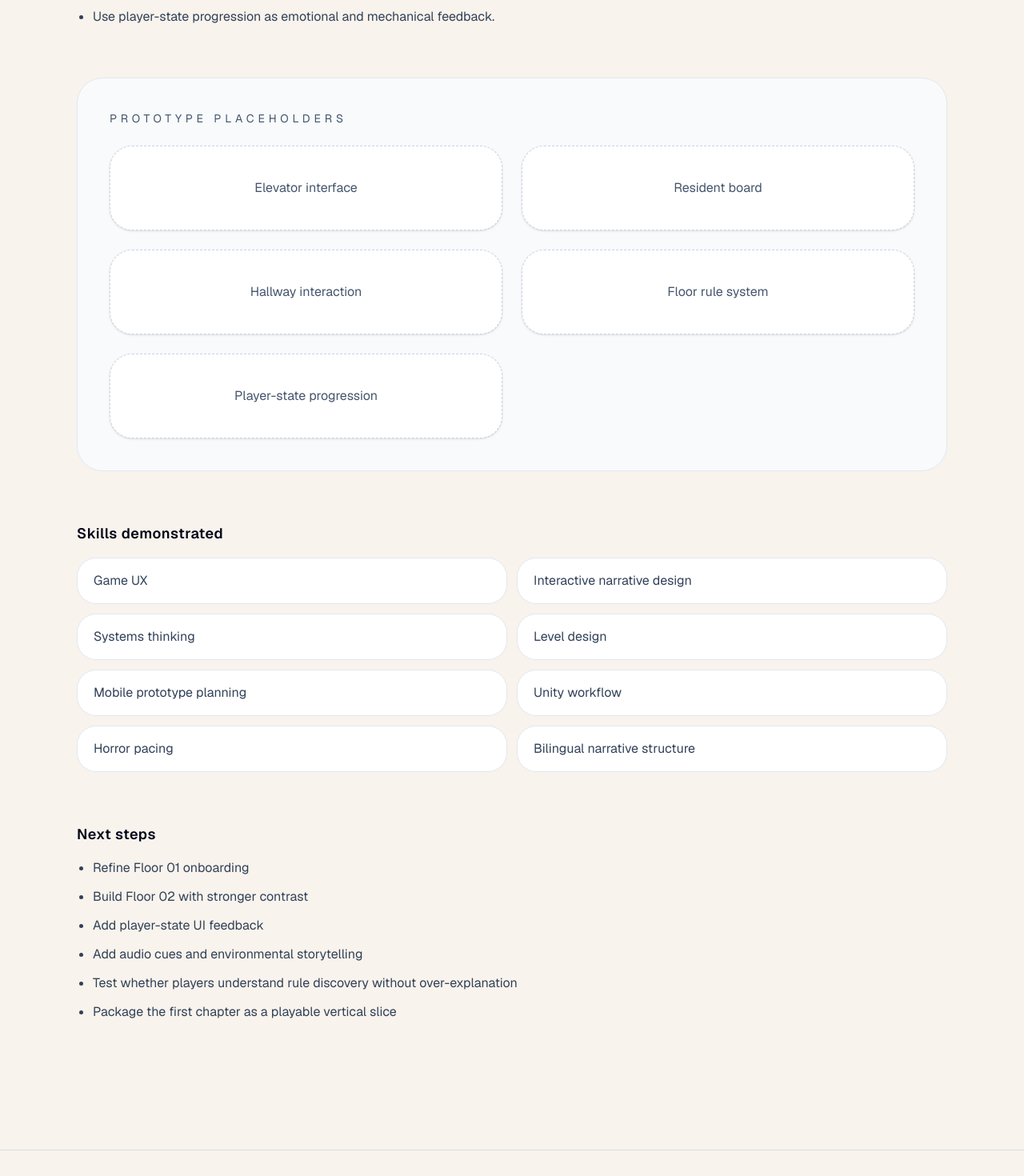
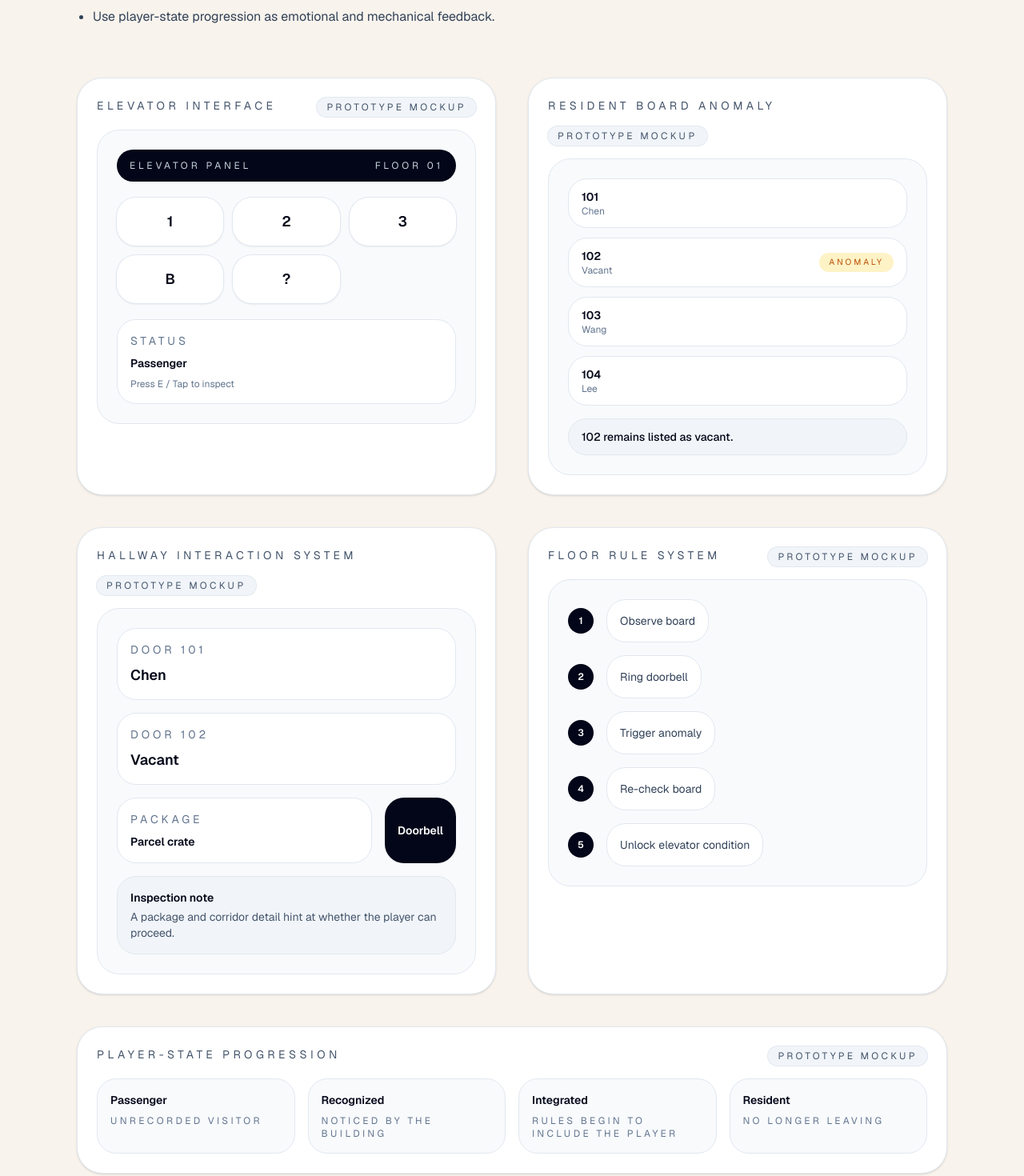
Before and after one commit to chantao1108-arch/chan-tao-portfolio, a Next.js app: page /work/lift in a window 1280 px wide. Shown: the part 2720-4190 px from the top of the page at 80% size. Built offline with nearby package versions, Linux system fonts and the light colour scheme.

Commit message:
Add LIFT prototype mockups

```diff
--- a/app/work/lift/page.tsx
+++ b/app/work/lift/page.tsx
@@ -1,6 +1,7 @@
 import type { Metadata } from "next";
 import { notFound } from "next/navigation";
 import { CaseStudySection } from "@/src/components/CaseStudySection";
+import { LiftMockups } from "@/src/components/LiftMockups";
 import { SiteFooter } from "@/src/components/SiteFooter";
 import { SiteHeader } from "@/src/components/SiteHeader";
 import { projects } from "@/src/data/projects";
@@ -140,16 +141,7 @@ export default function LiftPage() {
             </ul>
           </CaseStudySection>
 
-          <div className="rounded-[2rem] border border-slate-200 bg-slate-50 p-10">
-            <p className="text-sm uppercase tracking-[0.35em] text-slate-600">Prototype placeholders</p>
-            <div className="mt-6 grid gap-6 sm:grid-cols-2">
-              <div className="rounded-[1.75rem] border border-dashed border-slate-300 bg-white px-6 py-10 text-center text-slate-600 shadow-sm">Elevator interface</div>
-              <div className="rounded-[1.75rem] border border-dashed border-slate-300 bg-white px-6 py-10 text-center text-slate-600 shadow-sm">Resident board</div>
-              <div className="rounded-[1.75rem] border border-dashed border-slate-300 bg-white px-6 py-10 text-center text-slate-600 shadow-sm">Hallway interaction</div>
-              <div className="rounded-[1.75rem] border border-dashed border-slate-300 bg-white px-6 py-10 text-center text-slate-600 shadow-sm">Floor rule system</div>
-              <div className="rounded-[1.75rem] border border-dashed border-slate-300 bg-white px-6 py-10 text-center text-slate-600 shadow-sm">Player-state progression</div>
-            </div>
-          </div>
+          <LiftMockups />
 
           <CaseStudySection title="Skills demonstrated">
             <div className="grid gap-3 sm:grid-cols-2">
--- /dev/null
+++ b/src/components/LiftMockups.tsx
@@ -0,0 +1,162 @@
+import type { ReactNode } from "react";
+
+type PrototypeMockupProps = {
+  title: string;
+  children: ReactNode;
+};
+
+function PrototypeMockup({ title, children }: PrototypeMockupProps) {
+  return (
+    <div className="rounded-[2rem] border border-slate-200 bg-white p-6 shadow-sm">
+      <div className="flex flex-wrap items-start justify-between gap-4 pb-4">
+        <p className="text-sm uppercase tracking-[0.32em] text-slate-600">{title}</p>
+        <span className="rounded-full bg-slate-100 px-3 py-1 text-xs uppercase tracking-[0.28em] text-slate-600 ring-1 ring-slate-200">
+          Prototype mockup
+        </span>
+      </div>
+      <div className="space-y-4">{children}</div>
+    </div>
+  );
+}
+
+function InfoBadge({ label, value }: { label: string; value: string }) {
+  return (
+    <div className="rounded-3xl border border-slate-200 bg-slate-50 px-4 py-3 text-sm text-slate-700">
+      <p className="text-[0.65rem] uppercase tracking-[0.32em] text-slate-500">{label}</p>
+      <p className="mt-2 font-semibold text-slate-950">{value}</p>
+    </div>
+  );
+}
+
+function Tile({ children }: { children: ReactNode }) {
+  return <div className="rounded-3xl border border-slate-200 bg-slate-50 p-4 text-sm text-slate-700">{children}</div>;
+}
+
+export function LiftMockups() {
+  return (
+    <div className="space-y-10">
+      <div className="grid gap-10 lg:grid-cols-2">
+        <PrototypeMockup title="Elevator interface">
+          <div className="space-y-5 rounded-[1.75rem] border border-slate-200 bg-slate-50 p-6">
+            <div className="rounded-3xl bg-slate-950 px-4 py-3 text-white">
+              <div className="flex items-center justify-between text-xs uppercase tracking-[0.32em] text-slate-300">
+                <span>Elevator panel</span>
+                <span>Floor 01</span>
+              </div>
+            </div>
+            <div className="grid grid-cols-3 gap-3">
+              {['1','2','3','B','?'].map((button) => (
+                <button
+                  key={button}
+                  className="rounded-3xl bg-white py-4 text-lg font-semibold text-slate-950 shadow-sm ring-1 ring-slate-200 transition hover:bg-slate-100"
+                >
+                  {button}
+                </button>
+              ))}
+            </div>
+            <div className="space-y-2 rounded-3xl border border-slate-200 bg-white p-4 text-sm text-slate-700">
+              <p className="uppercase tracking-[0.28em] text-slate-500">Status</p>
+              <p className="font-semibold text-slate-950">Passenger</p>
+              <p className="text-xs text-slate-500">Press E / Tap to inspect</p>
+            </div>
+          </div>
+        </PrototypeMockup>
+
+        <PrototypeMockup title="Resident board anomaly">
+          <div className="space-y-4 rounded-[1.75rem] border border-slate-200 bg-slate-50 p-6">
+            <div className="space-y-3">
+              {[
+                { label: '101', name: 'Chen', status: '' },
+                { label: '102', name: 'Vacant', status: 'Anomaly' },
+                { label: '103', name: 'Wang', status: '' },
+                { label: '104', name: 'Lee', status: '' },
+              ].map((resident) => (
+                <div key={resident.label} className="flex items-center justify-between rounded-3xl border border-slate-200 bg-white px-4 py-3">
+                  <div>
+                    <p className="text-sm font-semibold text-slate-950">{resident.label}</p>
+                    <p className="text-xs text-slate-500">{resident.name}</p>
+                  </div>
+                  {resident.status ? (
+                    <span className="rounded-full bg-amber-100 px-3 py-1 text-[0.65rem] uppercase tracking-[0.28em] text-amber-700">
+                      {resident.status}
+                    </span>
+                  ) : null}
+                </div>
+              ))}
+            </div>
+            <div className="rounded-3xl border border-slate-200 bg-slate-100 px-4 py-3 text-sm text-slate-600">
+              <p className="font-medium text-slate-950">102 remains listed as vacant.</p>
+            </div>
+          </div>
+        </PrototypeMockup>
+      </div>
+
+      <div className="grid gap-10 lg:grid-cols-2">
+        <PrototypeMockup title="Hallway interaction system">
+          <div className="space-y-5 rounded-[1.75rem] border border-slate-200 bg-slate-50 p-6">
+            <div className="grid gap-4">
+              <div className="rounded-3xl border border-slate-200 bg-white p-4">
+                <p className="text-sm uppercase tracking-[0.28em] text-slate-500">Door 101</p>
+                <p className="mt-2 text-lg font-semibold text-slate-950">Chen</p>
+              </div>
+              <div className="rounded-3xl border border-slate-200 bg-white p-4">
+                <p className="text-sm uppercase tracking-[0.28em] text-slate-500">Door 102</p>
+                <p className="mt-2 text-lg font-semibold text-slate-950">Vacant</p>
+              </div>
+              <div className="grid grid-cols-[1fr_auto] gap-4">
+                <div className="rounded-3xl border border-slate-200 bg-white p-4 text-sm text-slate-700">
+                  <p className="uppercase tracking-[0.28em] text-slate-500">Package</p>
+                  <p className="mt-2 font-semibold text-slate-950">Parcel crate</p>
+                </div>
+                <button className="rounded-3xl bg-slate-950 px-4 py-3 text-sm font-semibold text-white transition hover:bg-slate-800">
+                  Doorbell
+                </button>
+              </div>
+              <div className="rounded-3xl border border-slate-200 bg-slate-100 p-4 text-sm text-slate-700">
+                <p className="font-semibold text-slate-950">Inspection note</p>
+                <p className="mt-1 text-slate-600">A package and corridor detail hint at whether the player can proceed.</p>
+              </div>
+            </div>
+          </div>
+        </PrototypeMockup>
+
+        <PrototypeMockup title="Floor rule system">
+          <div className="space-y-4 rounded-[1.75rem] border border-slate-200 bg-slate-50 p-6">
+            {[
+              "Observe board",
+              "Ring doorbell",
+              "Trigger anomaly",
+              "Re-check board",
+              "Unlock elevator condition",
+            ].map((step, index) => (
+              <div key={step} className="flex items-center gap-4 text-sm">
+                <div className="flex h-8 w-8 items-center justify-center rounded-full bg-slate-950 text-xs font-semibold text-white">
+                  {index + 1}
+                </div>
+                <div className="rounded-3xl border border-slate-200 bg-white p-4 text-slate-700">
+                  {step}
+                </div>
+              </div>
+            ))}
+          </div>
+        </PrototypeMockup>
+      </div>
+
+      <PrototypeMockup title="Player-state progression">
+        <div className="grid gap-4 sm:grid-cols-4">
+          {[
+            { state: 'Passenger', description: 'unrecorded visitor' },
+            { state: 'Recognized', description: 'noticed by the building' },
+            { state: 'Integrated', description: 'rules begin to include the player' },
+            { state: 'Resident', description: 'no longer leaving' },
+          ].map((item) => (
+            <div key={item.state} className="rounded-3xl border border-slate-200 bg-slate-50 p-4 text-sm text-slate-700">
+              <p className="font-semibold text-slate-950">{item.state}</p>
+              <p className="mt-2 text-xs uppercase tracking-[0.28em] text-slate-500">{item.description}</p>
+            </div>
+          ))}
+        </div>
+      </PrototypeMockup>
+    </div>
+  );
+}
```
